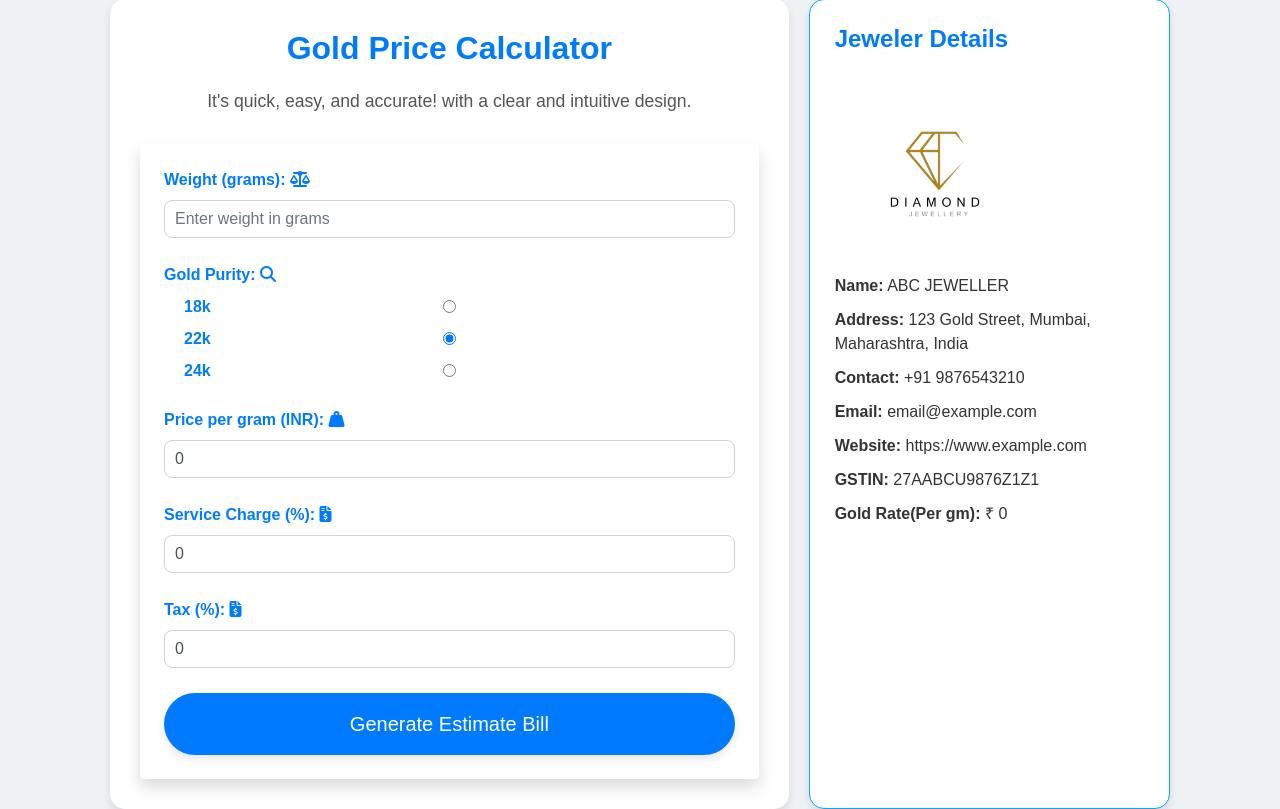
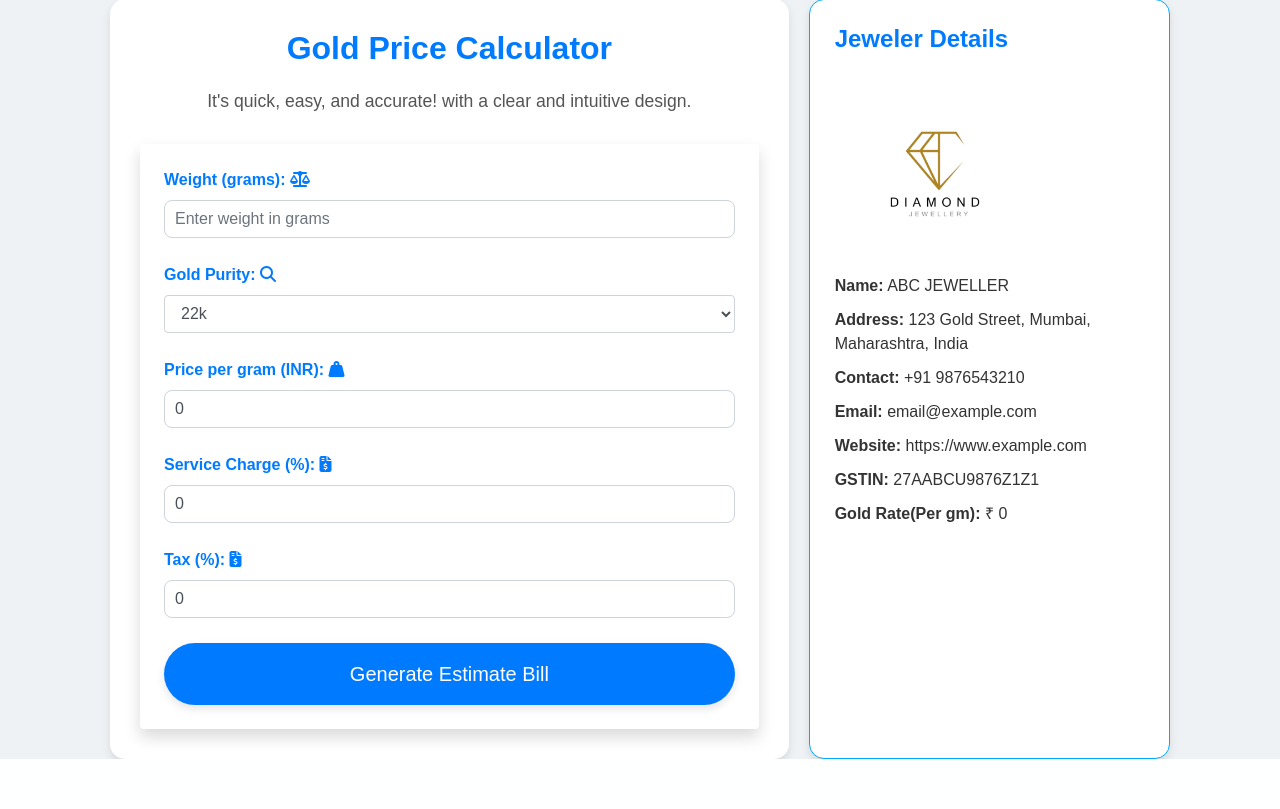
Before and after one commit to codeperfectplus/GoldSilverBilling, a Flask app: page /gold-calculator in a window 1280 px wide. Shown: the part 193-1002 px from the top of the page. After the commit the page ends 952 px from the top, so only its background shows below. Run offline with Flask 3, Linux system fonts and the light colour scheme; some libraries are stand-ins or nearby versions.

Commit message:
chore: Round base price to 2 decimal places in gold calculator

```diff
--- a/calcualtors/gold_calculator.py
+++ b/calcualtors/gold_calculator.py
@@ -67,7 +67,7 @@ class GoldCalculator:
             dict: A dictionary with the base price, service charge, service charge percentage,
                   tax, tax percentage, and final price.
         """
-        base_price = self.weight * self.price_per_gram
+        base_price = round(self.weight * self.price_per_gram, 2)
         service_charge = self.calculate_service_charge(base_price)
         total_price = base_price + service_charge
         tax = self.calculate_tax(total_price)
--- a/templates/ext/navbar.html
+++ b/templates/ext/navbar.html
@@ -1,5 +1,5 @@
 <nav class="navbar navbar-expand-lg navbar-custom">
-    <a class="navbar-brand" href="/">
+    <a class="navbar-brand" href="{{ url_for('home') }}">
         <i class="fas fa-home"></i>
         Home</a>
     <button class="navbar-toggler" type="button" data-toggle="collapse" data-target="#navbarNav">
--- a/templates/gold_calculator.html
+++ b/templates/gold_calculator.html
@@ -11,25 +11,21 @@
         <h1>Gold Price Calculator</h1>
         <p class="text-center">It's quick, easy, and accurate! with a clear and intuitive design.</p>
         <form action="/gold-calculator" method="POST" class="form-card shadow p-4 bg-white rounded">
+
             <div class="form-group">
                 <label for="weight">Weight (grams): <i class="fa-solid fa-scale-balanced"></i></label>
                 <input type="number" step="0.01" name="weight" id="weight" class="form-control" placeholder="Enter weight in grams" required>
             </div>
+
             <div class="form-group">
-                <label>Gold Purity: <i class="fa-solid fa-magnifying-glass"></i></label>
-                <div class="form-check">
-                    <input type="radio" name="purity" value="18k" id="18k" class="form-check-input">
-                    <label for="18k" class="form-check-label">18k</label>
-                </div>
-                <div class="form-check">
-                    <input type="radio" name="purity" value="22k" id="22k" class="form-check-input" checked>
-                    <label for="22k" class="form-check-label">22k</label>
-                </div>
-                <div class="form-check">
-                    <input type="radio" name="purity" value="24k" id="24k" class="form-check-input">
-                    <label for="24k" class="form-check-label">24k</label>
-                </div>
+                <label for="purity">Gold Purity: <i class="fa-solid fa-magnifying-glass"></i></label>
+                <select name="purity" id="purity" class="form-control" required>
+                    <option value="18k">18k</option>
+                    <option value="22k" selected>22k</option>
+                    <option value="24k">24k</option>
+                </select>
             </div>
+
             <div class="form-group">
                 <label for="price_per_gram">Price per gram (INR): <i class="fa-solid fa-weight-hanging"></i></label>
                 <input type="number" step="0.01" name="price_per_gram" id="price_per_gram" class="form-control" placeholder="Enter price per gram" value="{{ price_per_gram }}" required>
@@ -39,10 +35,12 @@
                 <label for="service_charge">Service Charge (%): <i class="fa-solid fa-file-invoice-dollar"></i></label>
                 <input type="number" step="0.01" name="service_charge" id="service_charge" class="form-control" placeholder="Enter service charge percentage" value="{{ service_charge }}" required>
             </div>
+
             <div class="form-group">
                 <label for="tax">Tax (%): <i class="fa-solid fa-file-invoice-dollar"></i></label>
                 <input type="number" step="0.01" name="tax" id="tax" class="form-control" placeholder="Enter tax percentage" value="{{ tax }}" required>
             </div>
+
             <button type="submit" class="btn btn-hero btn-block mt-4">Generate Estimate Bill</button>
         </form>
     </div>
--- a/templates/homepage.html
+++ b/templates/homepage.html
@@ -1,5 +1,5 @@
 {% extends 'base/base.html' %}
-{% block title %} Home {% endblock %}
+{% block title %} Gold/Silver Calculator | HomePage {% endblock %}
 {% block styles %}
 <link rel="stylesheet" href="{{ url_for('static', filename='css/homepage.css') }}">
 {% endblock %}
```
Also changed, not shown: templates/pricing.html (+13 -13 lines).
